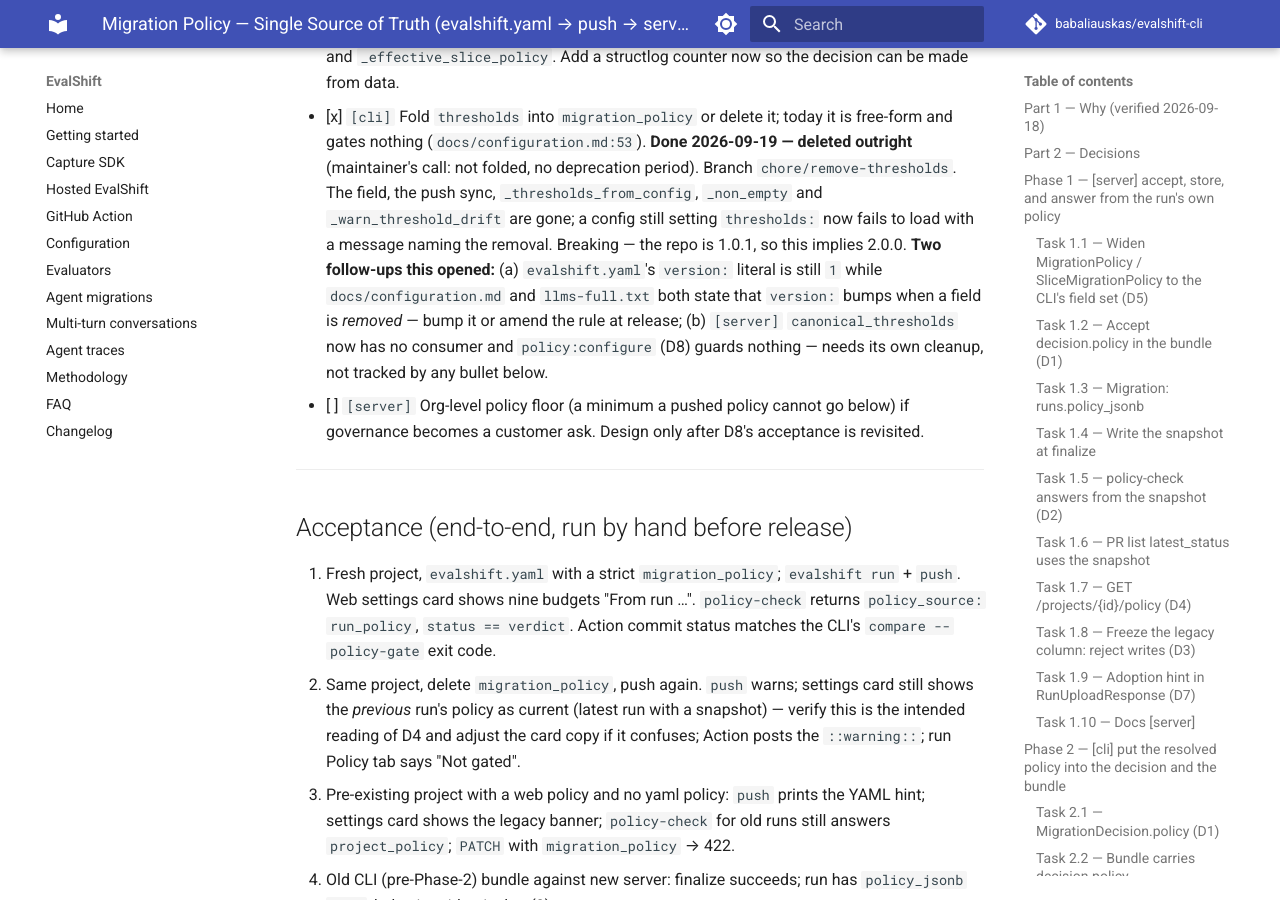
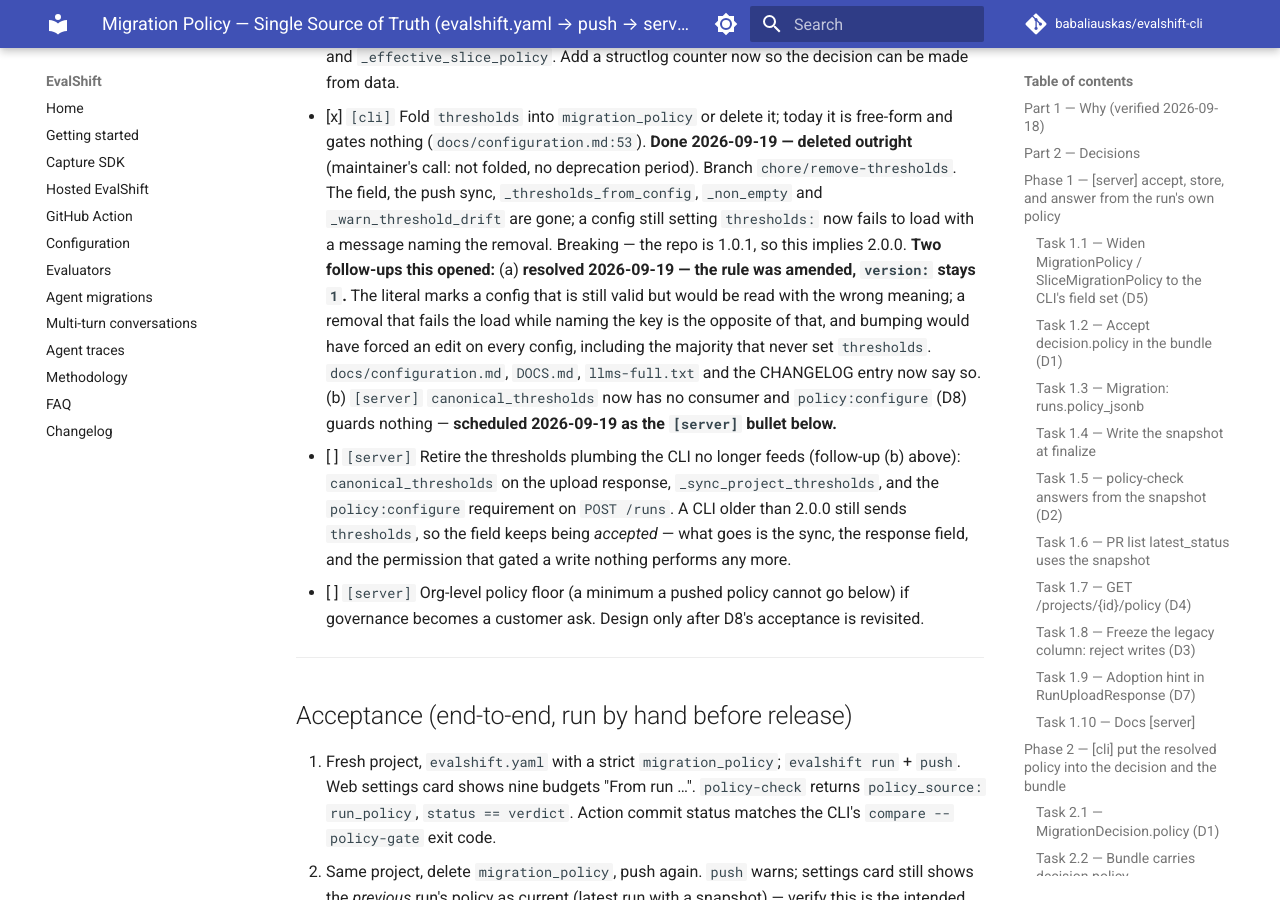
Before and after one commit to babaliauskas/evalshift-cli, an MkDocs documentation site: the page built from docs/superpowers/plans/2026-09-18-policy-single-source-of-truth.md, in a window 1280 px wide and 900 px high, scrolled down 12871 px. Built offline with MkDocs 1.6.1 and Material for MkDocs 9.7.7, drawn with Linux system fonts in a browser that asks for light colours; comment, search, counter and statistics services are not loaded.

Commit message:
docs(config): a removal that names itself does not bump `version:`
`thresholds` is gone in 2.0.0, and the config version policy said a removed
field bumps the `version:` literal — which would have forced an edit on every
evalshift.yaml, including the majority that never set the key.

The literal is there to catch a config that is still *valid* but would be read
with the wrong meaning: a field renamed, or redefined. A config that still sets
`thresholds:` does not load at all, and the error names the key and the fix, so
there is nothing silent left to catch. The rule now says that, and `version`
stays `1`.

Also records the decision and schedules the server-side follow-up in the plan,
and folds in the Phase 3/4 completion marks that only ever existed on the
unmerged feat/policy-in-bundle branch.

Co-Authored-By: Claude Opus 5 (1M context) <noreply@anthropic.com>

```diff
--- a/docs/superpowers/plans/2026-09-18-policy-single-source-of-truth.md
+++ b/docs/superpowers/plans/2026-09-18-policy-single-source-of-truth.md
@@ -279,11 +279,19 @@ Served by a new `GET /projects/{id}/policy`. The web card shows it read-only, na
       period). Branch `chore/remove-thresholds`. The field, the push sync, `_thresholds_from_config`,
       `_non_empty` and `_warn_threshold_drift` are gone; a config still setting `thresholds:` now
       fails to load with a message naming the removal. Breaking — the repo is 1.0.1, so this
-      implies 2.0.0. **Two follow-ups this opened:** (a) `evalshift.yaml`'s `version:` literal is
-      still `1` while `docs/configuration.md` and `llms-full.txt` both state that `version:` bumps
-      when a field is *removed* — bump it or amend the rule at release; (b) `[server]`
-      `canonical_thresholds` now has no consumer and `policy:configure` (D8) guards nothing —
-      needs its own cleanup, not tracked by any bullet below.
+      implies 2.0.0. **Two follow-ups this opened:** (a) **resolved 2026-09-19 — the rule was
+      amended, `version:` stays `1`.** The literal marks a config that is still valid but would be
+      read with the wrong meaning; a removal that fails the load while naming the key is the
+      opposite of that, and bumping would have forced an edit on every config, including the
+      majority that never set `thresholds`. `docs/configuration.md`, `DOCS.md`, `llms-full.txt` and
+      the CHANGELOG entry now say so. (b) `[server]` `canonical_thresholds` now has no consumer and
+      `policy:configure` (D8) guards nothing — **scheduled 2026-09-19 as the `[server]` bullet
+      below.**
+- [ ] `[server]` Retire the thresholds plumbing the CLI no longer feeds (follow-up (b) above):
+      `canonical_thresholds` on the upload response, `_sync_project_thresholds`, and the
+      `policy:configure` requirement on `POST /runs`. A CLI older than 2.0.0 still sends
+      `thresholds`, so the field keeps being *accepted* — what goes is the sync, the response
+      field, and the permission that gated a write nothing performs any more.
 - [ ] `[server]` Org-level policy floor (a minimum a pushed policy cannot go below) if governance becomes a customer ask. Design only after D8's acceptance is revisited.
 
 ---
--- a/llms-full.txt
+++ b/llms-full.txt
@@ -1237,8 +1237,10 @@ with: {token: "${{ secrets.EVALSHIFT_TOKEN }}", config: evalshift.yaml,
 # set `evalshift-version: "<local>"`; unpinned (input absent, action default may lag) -> add
 # it; ahead (all pins > local) -> pip install -U evalshift. Equal, `${{ }}` expressions, and
 # 0.0.0+unknown are silent. Advisory only: never edits the workflow, never changes exit codes;
-# a no-op in CI (the running CLI is the pin). Config `version: 1` bumps only for breaking
-# changes; additive fields ride on the CLI version and this check is the mechanism.
+# a no-op in CI (the running CLI is the pin). Config `version: 1` bumps only when a still-valid
+# config would be read with the wrong meaning (a field renamed or redefined); additive fields, and
+# removals that fail the load with a message naming the key, ride on the CLI version instead, and
+# this check is the mechanism.
 
 ## Troubleshooting checklist
 
```
Also changed, not shown: CHANGELOG.md (+6 -0 lines), DOCS.md (+1 -1 lines), docs/configuration.md (+11 -3 lines).
